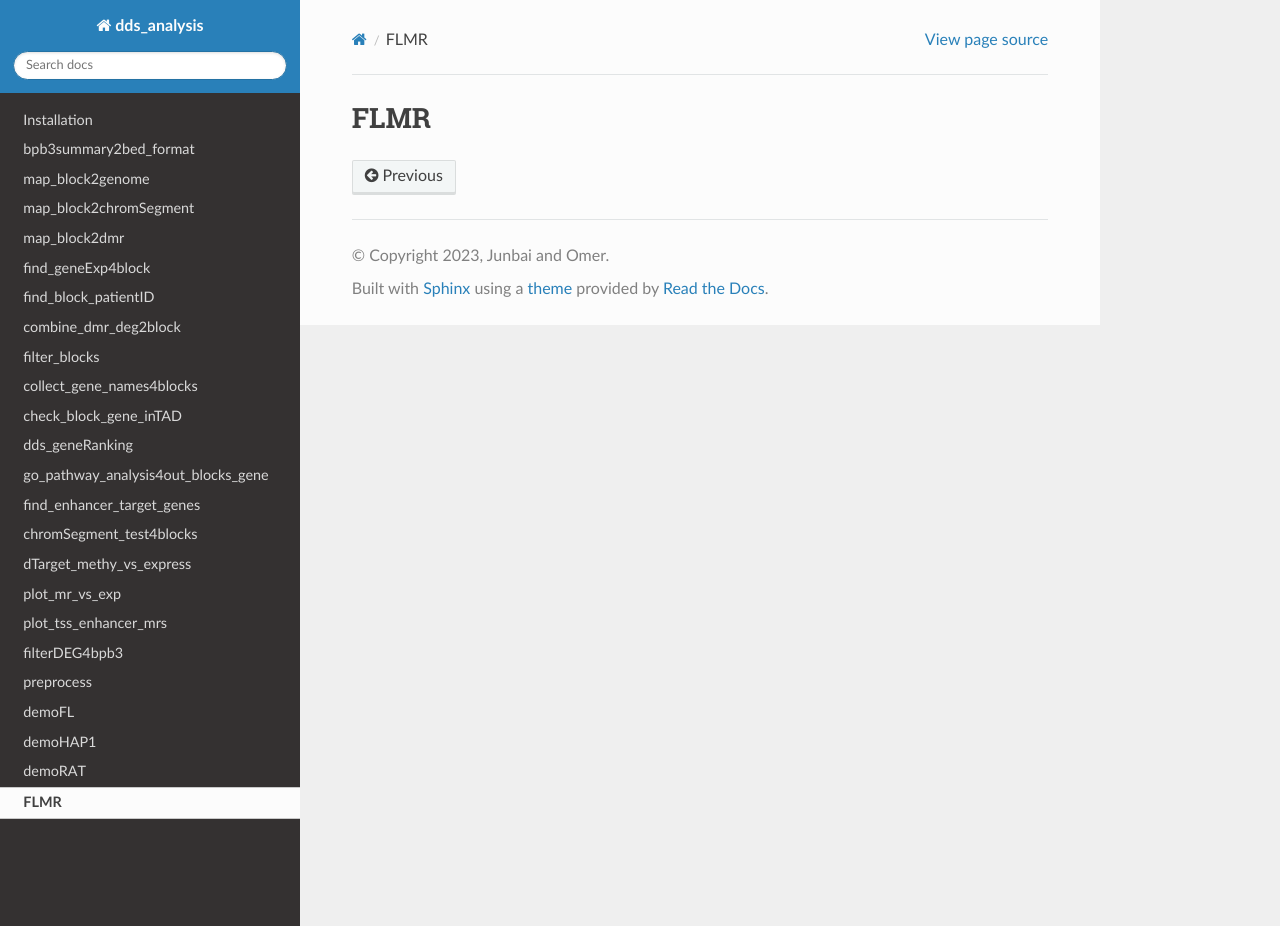
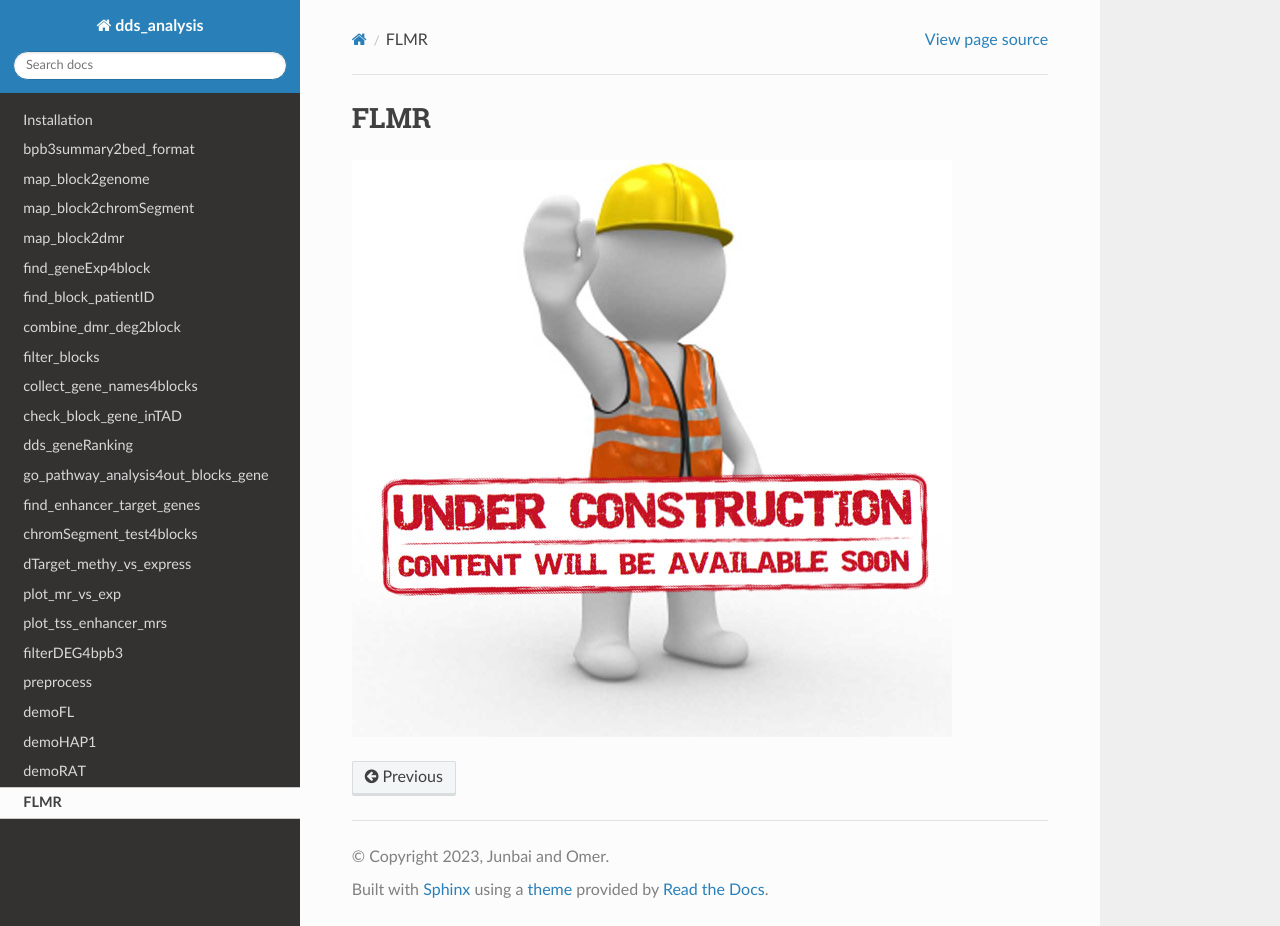
Before and after one commit to Omer0191/dds_analysis, a Sphinx documentation site: the page built from docs/source/content/demoFLMR.rst, in a window 1280 px wide and 926 px high. Built offline with Sphinx 7.4.7 and the Read the Docs theme 2.0.0, drawn with Linux system fonts in a browser that asks for light colours.

Commit message:
Update demoFLMR.rst

```diff
--- a/docs/source/content/demoFLMR.rst
+++ b/docs/source/content/demoFLMR.rst
@@ -1,3 +1,6 @@
 =====
 FLMR
 =====
+
+.. image:: https://github.com/Omer0191/dds_analysis/blob/main/docs/source/content/Page_Under_Construction.jpeg
+   :align: left
```
